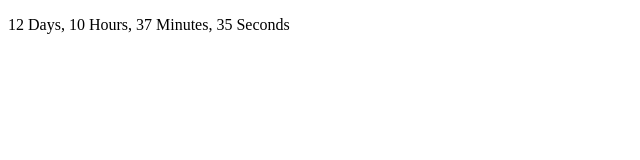
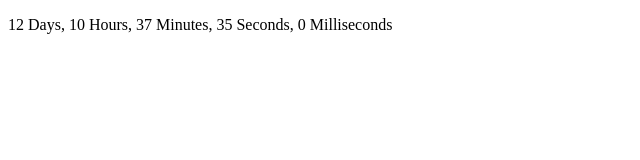
Before and after one commit to countdown-to-nats/countdown-to-nats.github.io, a plain HTML site: page index.html in a window 1280 px wide. Shown: the whole page, without its empty margins (0-640 px from the left). Drawn offline with Linux system fonts and the light colour scheme.

Commit message:
Update index.html

```diff
--- a/index.html
+++ b/index.html
@@ -30,7 +30,7 @@ var x = setInterval(function() {
 
   // Output the result in an element with id="demo"
   document.getElementById("demo").innerHTML = days + " Days, " + hours + " Hours, "
-  + minutes + " Minutes, " + seconds + " Seconds";
+  + minutes + " Minutes, " + seconds + " Seconds, " + milliseconds + " Milliseconds";
 
   // If the count down is over, write some text
   if (distance < 0) {
```
